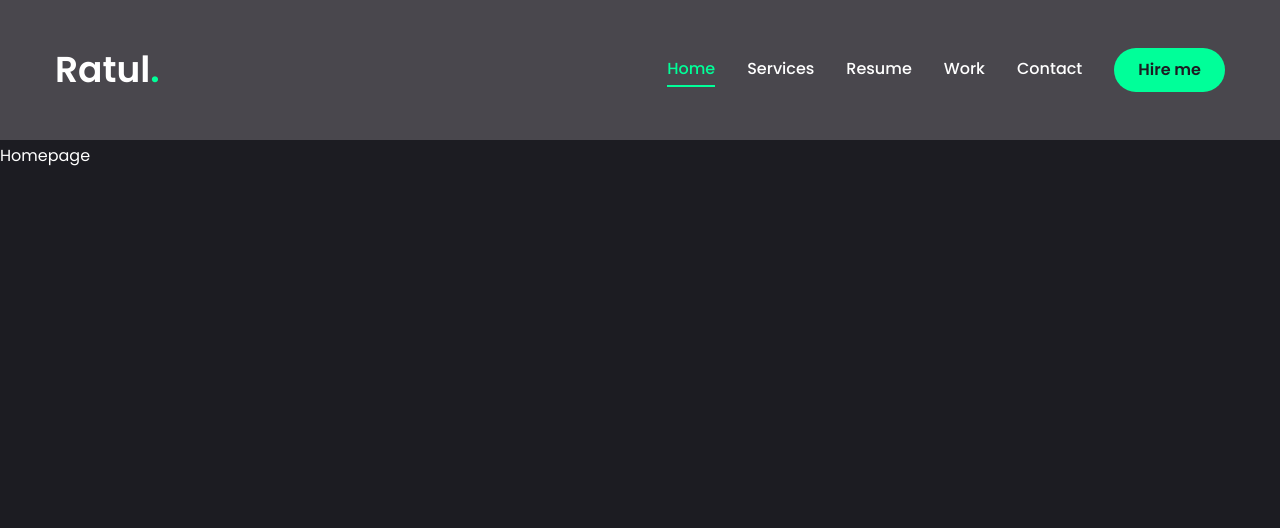
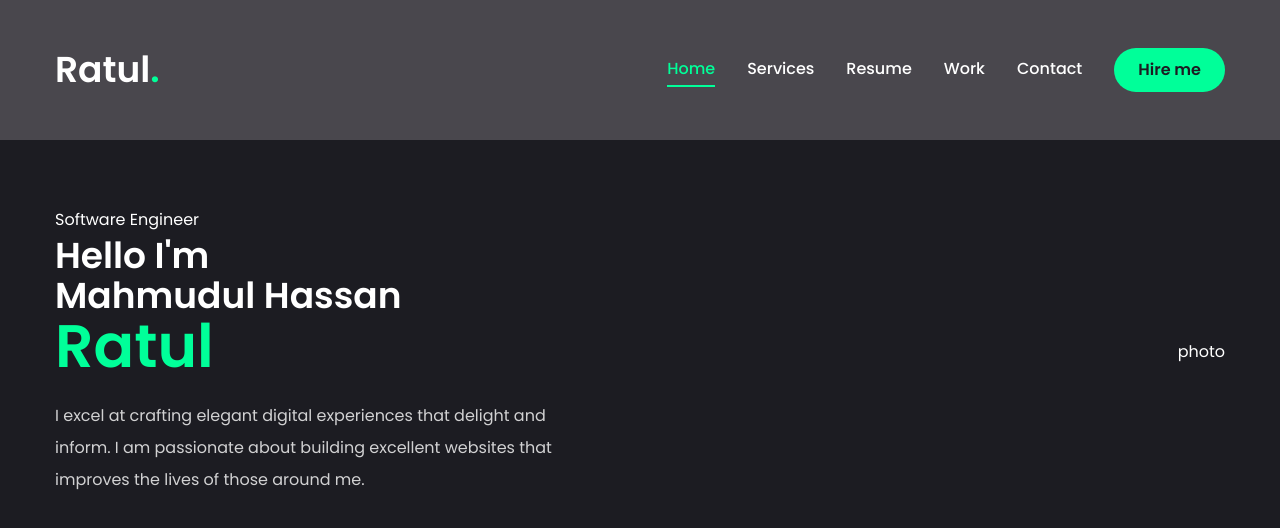
Before and after one commit to MHRatul/Portfolio-Project, a Next.js app: page / in a window 1280 px wide. Shown: the top 528 px of the page. Built offline with nearby package versions, Linux system fonts and the light colour scheme.

Commit message:
Hero Section info added

```diff
--- a/app/globals.css
+++ b/app/globals.css
@@ -7,4 +7,13 @@
     body {
       @apply font-primary bg-primary text-white leading-loose;
     }
+    .h1 {
+      @apply text-[48px] xl:text-[80px] leading-[1.1] font-semibold;
+    }
+    .h2 {
+      @apply text-[36px] xl:text-[48px] leading-[1.1] font-semibold;
+    }
+    .h3 {
+      @apply text-[20px] xl:text-[24px] leading-[1.1] font-semibold;
+    }
   }
--- a/app/page.jsx
+++ b/app/page.jsx
@@ -1,9 +1,27 @@
+import { Button } from "@/components/ui/button";
+import { FiDownload } from "react-icons/fi";
+const Home = () => {
+  return (
+    <section className="h-full">
+       <div className="container mx-auto h-full">
+        <div className="flex flex-col xl:flex-row items-center justify-between xl:pt-8 xl:pb-24">
+
+          {/* text */}
+           <div className="mt-8 text-center xl:text-left">
+             <span className="text-xl:flex">Software Engineer</span>
+             <h1 className="text-4xl h1 mb-6"> Hello I'm <br/> <span className="shadow-gray-500">Mahmudul Hassan</span> <br/>
+             <span className="text-accent text-pretty text-5xl xl:text-6xl"> Ratul</span></h1>
+             <p className="max-w-[500px] mb-9 text-white/80">
+               I excel at crafting elegant digital experiences that delight and inform. I am passionate about building excellent websites that improves the lives of those around me.
+             </p>
+           </div>
 
 
-const Home = () => {
-  return (
-    <div>Homepage</div>
-  )
-}
-
-export default Home
+           {/* photo */}
+           <div>photo</div>
+        </div>
+       </div>
+    </section>
+  );
+};
+export default Home;
```
